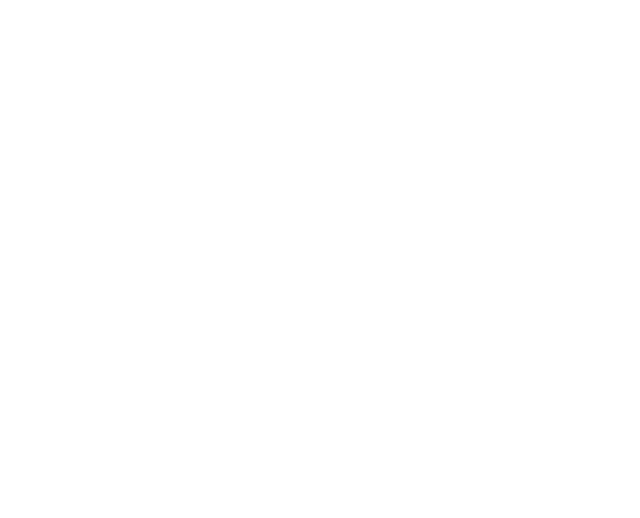
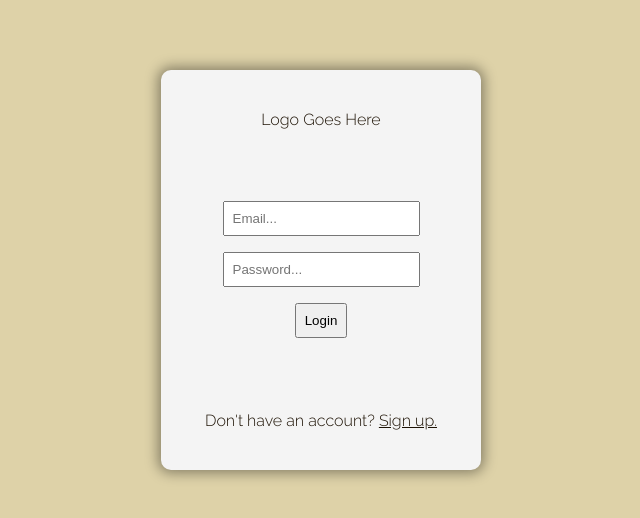
Before and after one commit to AlexSaxton98/UrbanRootsReact, a React (Create React App) app: page /login in a window 1280 px wide. Shown: the part 130-648 px from the top of the page, without its empty margins (319-959 px from the left). Built offline with nearby package versions, Linux system fonts and the light colour scheme.

Commit message:
Fixed issue for netlify

```diff
--- a/package.json
+++ b/package.json
@@ -6,6 +6,7 @@
     "@testing-library/jest-dom": "^5.14.1",
     "@testing-library/react": "^11.2.7",
     "@testing-library/user-event": "^12.8.3",
+    "axios": "^0.24.0",
     "react": "^17.0.2",
     "react-dom": "^17.0.2",
     "react-router-dom": "^5.3.0",
--- a/src/App.js
+++ b/src/App.js
@@ -1,5 +1,6 @@
 import './App.css';
 import Homepage from './pages/Homepage'
+import Login from './pages/Login'
 import { BrowserRouter as Router, Switch, Route } from 'react-router-dom'
 
 function App() {
@@ -8,6 +9,7 @@
     {/* Navbar here */}
       <Switch>
         <Route exact path="/home" component={Homepage}/>
+        <Route exact path="/login" component={Login}/>
       </Switch>
     </Router>
   );
--- a/src/components/Item.js
+++ b/src/components/Item.js
@@ -1,11 +1,10 @@
 import './Item.css'
-import snakeplant from '../assets/snake-plant.jpeg'
 
 const Item = () => {
     return (
         <div className="card">
             <div className="image">
-                {/* <img src={snakeplant} alt="" /> */}
+                {}
             </div>
             <div className="info">
 
--- /dev/null
+++ b/src/pages/Login.css
@@ -0,0 +1,36 @@
+.login {
+    background-color: #DED2A8;
+    display: flex;
+    justify-content: center;
+    align-items: center;
+    height: 100vh;
+}
+
+.content {
+    background-color: #f4f4f4;
+    border-radius: 10px;
+    color: #1d1204;
+    height: 50%;
+    width: 25%;
+    display: flex;
+    flex-direction: column;
+    align-items: center;
+    justify-content: space-around;
+}
+
+.signup {
+    text-decoration: underline;
+    cursor: pointer;
+}
+
+form {
+    display: flex;
+    flex-direction: column;
+    align-items: center;
+    justify-content: space-evenly;
+}
+
+input {
+    padding: 8px;
+    margin: 8px;
+}
--- /dev/null
+++ b/src/pages/Login.js
@@ -0,0 +1,36 @@
+import { useState } from 'react'
+import Axios from 'axios'
+import './Login.css'
+
+const Login = () => {
+
+    const [username, setUsername] = useState("")
+    const [password, setPassword] = useState("")
+
+    Axios.defaults.withCredentials = true
+
+    const login = () => {
+    Axios.post('http://localhost/users/login', {
+      username: username,
+      password: password
+    }).then((response) => {
+            console.log(response)
+        })
+  }
+
+    return (
+        <div className="login">
+            <div className="content">
+                <p>Logo Goes Here</p>
+                <form>
+                    <input type="text" placeholder="Email..." onChange={e => setUsername(e.target.value)}/>
+                    <input type="password" placeholder="Password..." onChange={e => setPassword(e.target.value)}/>
+                    <input type="submit" value="Login" onClick={login}/>
+                </form>
+                <p>Don't have an account? <span className="signup">Sign up.</span> </p>
+            </div>
+        </div>
+    )
+}
+
+export default Login
```
Also changed, not shown: 1 other file (tests, documents, lock files or other folders).
